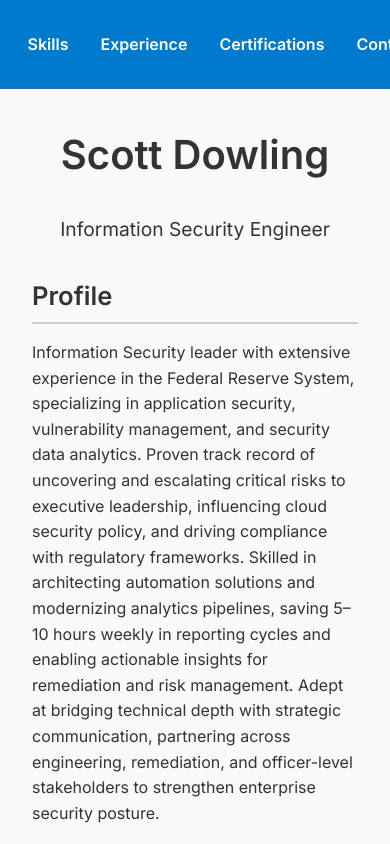
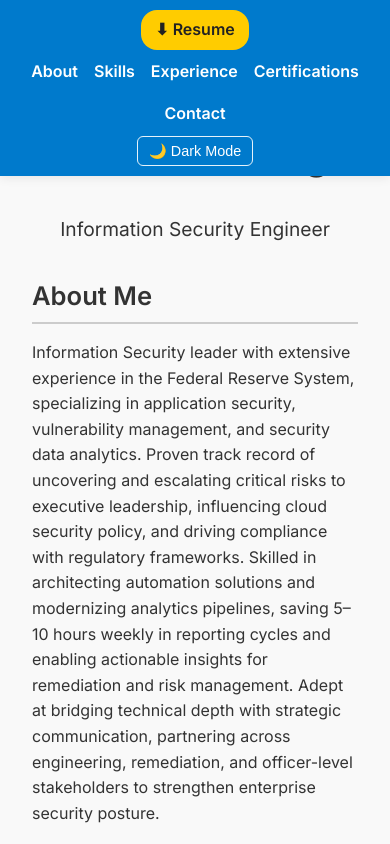
Before and after one commit to ScottDowling/scottdowl.ing, a plain HTML site: page index.html in a window 390 px wide. Shown: the top 844 px of the page. Drawn offline with Linux system fonts and the light colour scheme.

Commit message:
code updates

```diff
--- a/index.html
+++ b/index.html
@@ -3,20 +3,28 @@
 <head>
   <meta charset="UTF-8">
   <meta name="viewport" content="width=device-width, initial-scale=1.0">
-  <title>Scott Dowling | Resume</title>
+  <title>Scott Dowling</title>
   <link rel="stylesheet" href="style.css">
 </head>
 <body class="light-theme">
-  <!-- Fixed Navigation -->
 <nav class="navbar">
-    <ul>
+  <div class="navbar-inner">
+    <div class="nav-left">
+      <a href="resume.pdf" class="resume-link" id="resume-download">⬇ Resume</a>
+    </div>
+    <div class="nav-center">
+      <ul class="nav-menu">
         <li><a href="#about">About</a></li>
         <li><a href="#skills">Skills</a></li>
         <li><a href="#experience">Experience</a></li>
         <li><a href="#certifications">Certifications</a></li>
         <li><a href="#contact">Contact</a></li>
       </ul>
+    </div>
+    <div class="nav-right">
       <button id="theme-toggle">🌙 Dark Mode</button>
+    </div>
+  </div>
 </nav>
 
   <div class="container">
@@ -28,7 +36,7 @@
     <main>
       <!-- About -->
       <section id="about">
-        <h2>Profile</h2>
+        <h2>About Me</h2>
         <p>
           Information Security leader with extensive experience in the Federal Reserve System, specializing in application security, vulnerability management, and security data analytics. Proven track record of uncovering and escalating critical risks to executive leadership, influencing cloud security policy, and driving compliance with regulatory frameworks. Skilled in architecting automation solutions and modernizing analytics pipelines, saving 5–10 hours weekly in reporting cycles and enabling actionable insights for remediation and risk management. Adept at bridging technical depth with strategic communication, partnering across engineering, remediation, and officer-level stakeholders to strengthen enterprise security posture.
         </p>
@@ -149,7 +157,6 @@
           <li>Location: Woodstock, GA</li>
           <li>LinkedIn: <a href="https://linkedin.com/in/scottpdowling" target="_blank">linkedin.com/in/scottpdowling</a></li>
         </ul>
-        <a href="resume.pdf" class="btn" download>Download Resume</a>
       </section>
     </main>
 
--- a/script.js
+++ b/script.js
@@ -1,5 +1,5 @@
 // Smooth scrolling for nav links
-document.querySelectorAll('.navbar a').forEach(anchor => {
+document.querySelectorAll('.nav-menu a').forEach(anchor => {
   anchor.addEventListener('click', function (e) {
     e.preventDefault();
     const target = document.querySelector(this.getAttribute('href'));
@@ -11,13 +11,27 @@ document.querySelectorAll('.navbar a').forEach(anchor => {
 
 // Theme toggle
 const toggleBtn = document.getElementById('theme-toggle');
-toggleBtn.addEventListener('click', () => {
-  document.body.classList.toggle('dark-theme');
-  document.body.classList.toggle('light-theme');
+if (toggleBtn) {
+  toggleBtn.addEventListener('click', () => {
+    document.body.classList.toggle('dark-theme');
+    document.body.classList.toggle('light-theme');
 
-  if (document.body.classList.contains('dark-theme')) {
-    toggleBtn.textContent = "☀️ Light Mode";
-  } else {
-    toggleBtn.textContent = "🌙 Dark Mode";
-  }
-});
+    toggleBtn.textContent = document.body.classList.contains('dark-theme')
+      ? '☀️ Light Mode'
+      : '🌙 Dark Mode';
+  });
+}
+
+// Force resume download
+const resumeLink = document.getElementById('resume-download');
+if (resumeLink) {
+  resumeLink.addEventListener('click', (e) => {
+    e.preventDefault();
+    const link = document.createElement('a');
+    link.href = 'resume.pdf'; // ensure file path is correct
+    link.download = 'Scott_Dowling_Resume.pdf';
+    document.body.appendChild(link);
+    link.click();
+    document.body.removeChild(link);
+  });
+}
--- a/style.css
+++ b/style.css
@@ -13,15 +13,6 @@ body.light-theme {
   color: #333;
 }
 
-body.light-theme .navbar {
-  background: #007acc;
-}
-
-body.light-theme .navbar a,
-body.light-theme .navbar button {
-  color: #fff;
-}
-
 body.light-theme h2 {
   border-bottom: 2px solid #ccc;
 }
@@ -29,15 +20,6 @@ body.light-theme h2 {
 /* Dark Theme */
 body.dark-theme {
   background: #121212;
-  color: #eaeaea;
-}
-
-body.dark-theme .navbar {
-  background: #222;
-}
-
-body.dark-theme .navbar a,
-body.dark-theme .navbar button {
   color: #eaeaea;
 }
 
@@ -50,38 +32,101 @@ body.dark-theme h2 {
   position: fixed;
   top: 0;
   width: 100%;
+  background: #007acc;
+  z-index: 1000;
+  box-shadow: 0 2px 10px rgba(0,0,0,0.08);
+}
+
+body.dark-theme .navbar {
+  background: #222;
+  box-shadow: 0 2px 10px rgba(0,0,0,0.25);
+}
+
+.navbar-inner {
+  max-width: 1100px;
+  margin: 0 auto;
   padding: 0.8rem 1rem;
   display: flex;
-  justify-content: center;
+  justify-content: space-between;
   align-items: center;
-  gap: 2rem;
-  z-index: 1000;
 }
 
-.navbar ul {
+/* Left, center, right sections */
+.nav-left,
+.nav-center,
+.nav-right {
+  display: flex;
+  align-items: center;
+}
+
+.nav-center {
+  flex-grow: 1;
+  justify-content: center;
+}
+
+.nav-menu {
   list-style: none;
   display: flex;
   gap: 2rem;
   margin: 0;
+  padding: 0;
 }
 
-.navbar a {
+.nav-menu a {
   text-decoration: none;
   font-weight: 600;
   font-size: 1rem;
+  color: #fff;
 }
 
-.navbar button {
+body.dark-theme .nav-menu a {
+  color: #eaeaea;
+}
+
+/* Resume link (left) */
+.resume-link {
+  background: #ffcc00;
+  color: #222;
+  font-weight: 600;
+  padding: 0.5rem 1rem;
+  border-radius: 20px;
+  text-decoration: none;
+  white-space: nowrap;
+  transition: background 0.2s ease, transform 0.2s ease;
+}
+
+.resume-link:hover {
+  background: #e6b800;
+  transform: translateY(-1px);
+}
+
+body.dark-theme .resume-link {
+  background: #66b2ff;
+  color: #fff;
+}
+
+body.dark-theme .resume-link:hover {
+  background: #3399ff;
+}
+
+/* Theme toggle (right) */
+#theme-toggle {
   background: transparent;
-  border: 1px solid currentColor;
-  border-radius: 4px;
-  padding: 0.4rem 0.8rem;
+  border: 1px solid rgba(255,255,255,0.9);
+  border-radius: 6px;
+  padding: 0.4rem 0.7rem;
   font-size: 0.9rem;
   cursor: pointer;
+  color: #fff;
 }
 
-.navbar button:hover {
-  opacity: 0.8;
+body.dark-theme #theme-toggle {
+  border-color: rgba(234,234,234,0.9);
+  color: #eaeaea;
+}
+
+#theme-toggle:hover {
+  opacity: 0.85;
 }
 
 /* Layout */
@@ -205,3 +250,34 @@ footer {
   margin-top: 3rem;
   color: inherit;
 }
+
+/* Responsive navbar stacking for small screens */
+@media (max-width: 780px) {
+  .navbar-inner {
+    flex-direction: column;
+    align-items: center;
+    row-gap: 0.6rem;
+    padding: 0.6rem 0.75rem;
+  }
+
+  .nav-left,
+  .nav-center,
+  .nav-right {
+    justify-content: center;
+  }
+
+  .nav-menu {
+    flex-wrap: wrap;
+    justify-content: center;
+    gap: 1rem;
+  }
+
+  .resume-link {
+    border-radius: 16px;
+    padding: 0.45rem 0.9rem;
+  }
+
+  #theme-toggle {
+    padding: 0.35rem 0.65rem;
+  }
+}
```
Also changed, not shown: 1 other file. Lines whose indentation alone changed are shown as unchanged.
